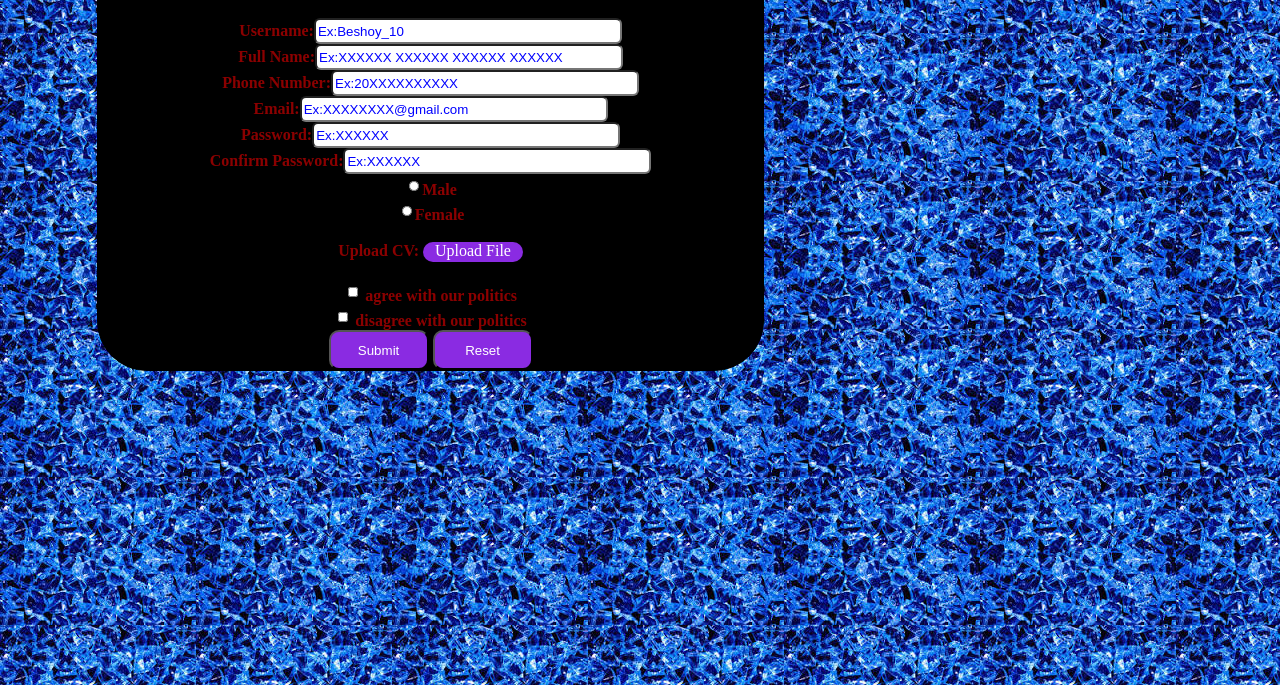
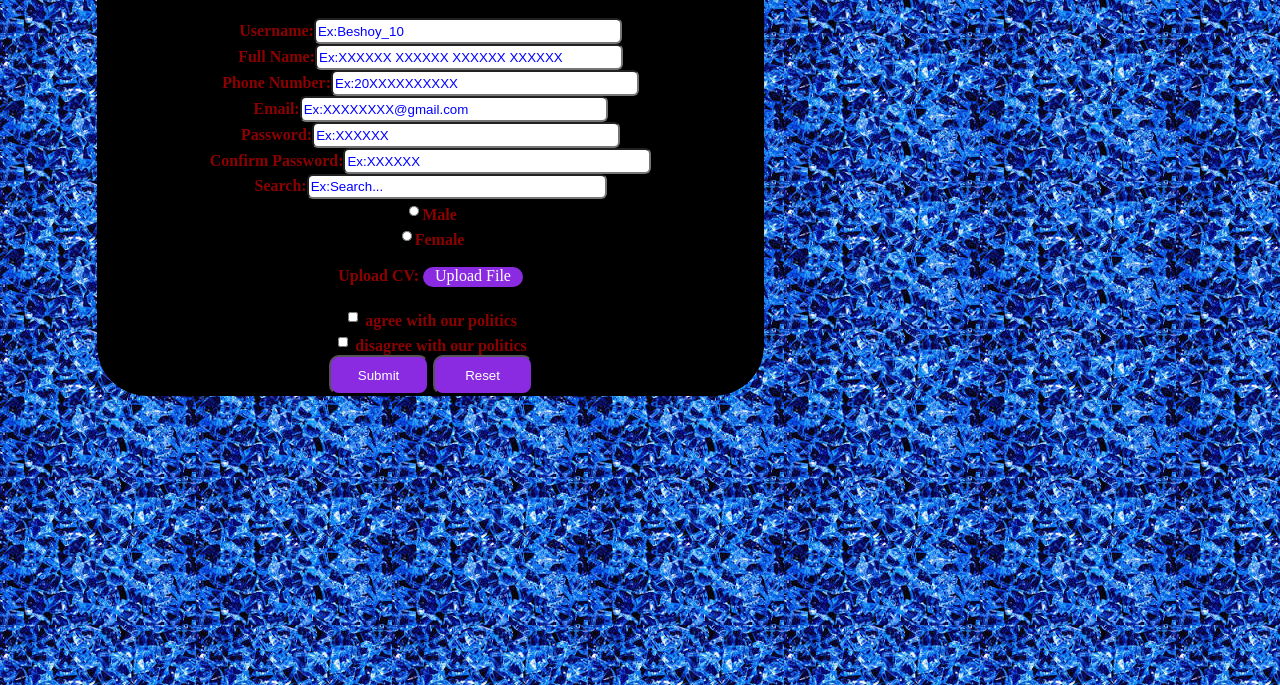
Before and after one commit to beshoywadid/Form, a plain HTML site: page index.html in a window 1280 px wide. Shown: the part 115-800 px from the top of the page. Drawn offline with Linux system fonts and the light colour scheme.

Commit message:
Update index.html

```diff
--- a/index.html
+++ b/index.html
@@ -6,17 +6,18 @@
     <meta name="viewport" content="width=device-width, initial-scale=1.0">
     <title>Form</title>
 </head>
-<body style="background: url(Back1.jpg);">
+<body style="background: url(back1.jpg);">
     <form class="slideleft" style="border: 1px solid black; width: 150%; height: 50%px; text-align: center; margin-top: 10%; background-color: black; border-radius: 50px;">
         <h1>Form</h1>
-<b>Username:</b><input id="2"type="text" placeholder="Ex:Beshoy_10" required><br>
-<b>Full Name:</b><input id="2"type="text" placeholder="Ex:XXXXXX XXXXXX XXXXXX XXXXXX" required><br>
-<b>Phone Number:</b><input id="2"type="text" placeholder="Ex:20XXXXXXXXXX" required><br>
-<b>Email:</b><input id="2"type="email" placeholder="Ex:XXXXXXXX@gmail.com" required><br>
-<b>Password:</b><input id="2"type="password" placeholder="Ex:XXXXXX" required><br>
-<b>Confirm Password:</b><input id="2"type="password" placeholder="Ex:XXXXXX" required><br>
-<input id="1"type="radio" value="on" name="1" required><b>Male</b><br>
-<input id="1"type="radio" value="on" name="1" required><b>Female</b>
+<b>Username:</b><input id="2" type="text" placeholder="Ex:Beshoy_10" required><br>
+<b>Full Name:</b><input id="2" type="text" placeholder="Ex:XXXXXX XXXXXX XXXXXX XXXXXX" required><br>
+<b>Phone Number:</b><input id="2" type="text" placeholder="Ex:20XXXXXXXXXX" required><br>
+<b>Email:</b><input id="2" type="email" placeholder="Ex:XXXXXXXX@gmail.com" required><br>
+<b>Password:</b><input id="2" type="password" placeholder="Ex:XXXXXX" required><br>
+<b>Confirm Password:</b><input id="2" type="password" placeholder="Ex:XXXXXX" required><br>
+<b>Search:</b><input id="2" type="search" placeholder="Ex:Search..." required><br>
+<input id="1" type="radio" value="on" name="1" required><b>Male</b><br>
+<input id="1" type="radio" value="on" name="1" required><b>Female</b>
 <br><br>
 <b>Upload CV: </b><label class="button" for="upload">Upload File</label><input id="upload" type="file" hidden><br><br>
 <input id="1" type="checkbox"> <b>agree with our politics</b><br>
@@ -83,6 +84,15 @@
                 color: white;
                 background-color: black;
             }
+            input[type="search"]{
+                width: 300px;
+                height: 25px;
+                transition: 0.6s ease-in-out;
+            }
+            input[type="search"]:hover{
+                color: white;
+                background-color: black;
+            }
             input[type="radio"]{
                 width: 10px;
                 height: 18px;
```
